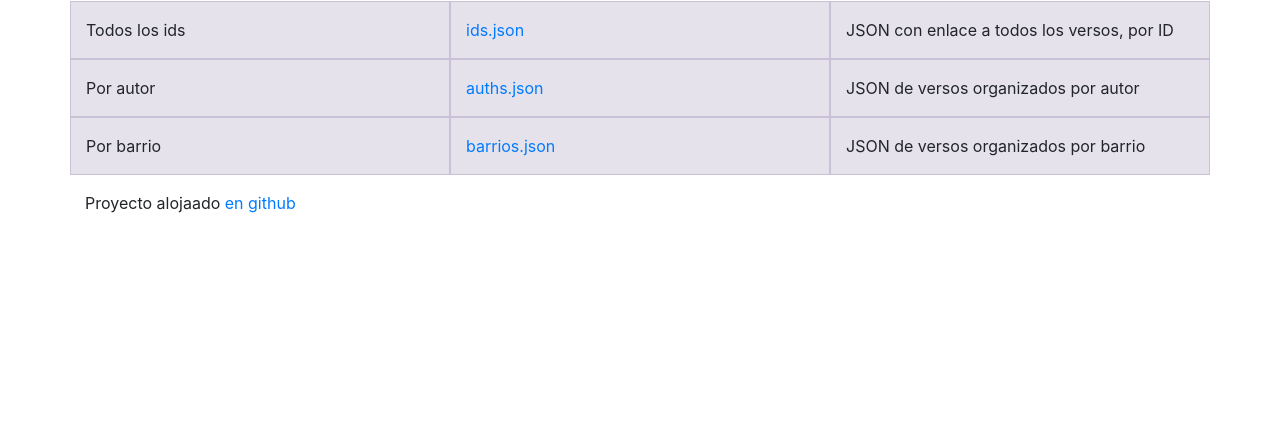
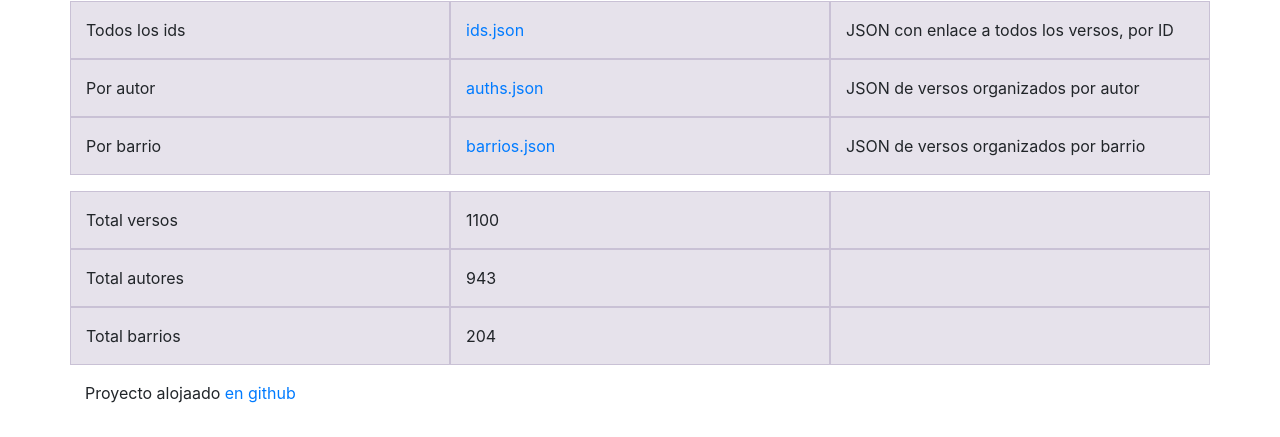
Before and after one commit to jagedn/versosalpaso.madrid.es.csv, a plain HTML site: page public/index.html in a window 1280 px wide. Shown: the part 365-802 px from the top of the page. Drawn offline with Linux system fonts and the light colour scheme.

Commit message:
generate json

```diff
--- a/public/index.html
+++ b/public/index.html
@@ -47,6 +47,20 @@
         <div class="col-4">JSON de versos organizados por barrio</div>
     </div>
 
+    <div class="row">
+        <div class="col-4">Total versos</div>
+        <div class="col-4">1100</div>
+        <div class="col-4"></div>
+
+        <div class="col-4">Total autores</div>
+        <div class="col-4">943</div>
+        <div class="col-4"></div>
+
+        <div class="col-4">Total barrios</div>
+        <div class="col-4">204</div>
+        <div class="col-4"></div>
+    </div>
+
     Proyecto alojaado <a href="https://github.com/jagedn/versosalpaso.madrid.es.csv/">en github</a>
 
 </div> <!-- /container -->
```
Also changed, not shown: 1 other file.
